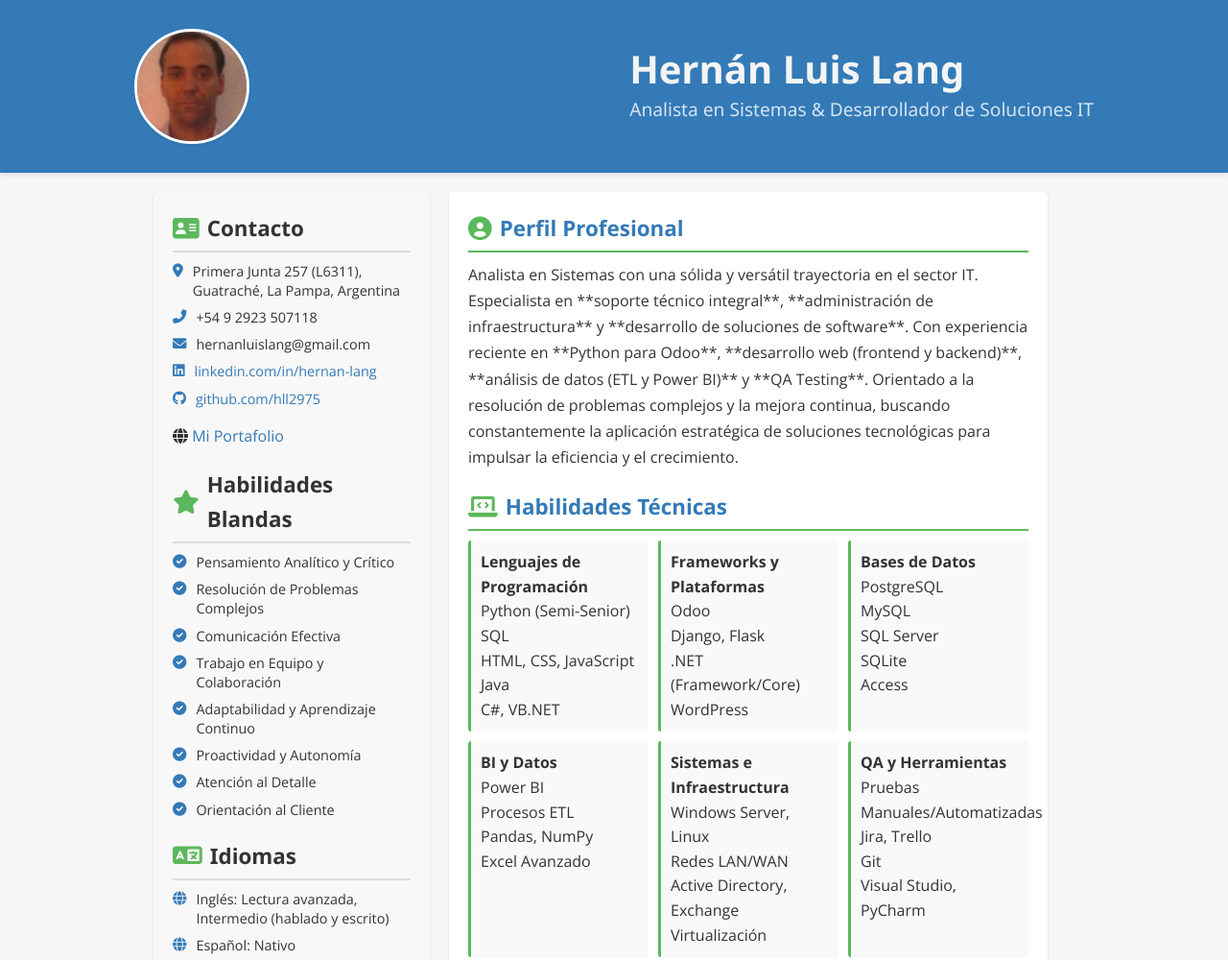
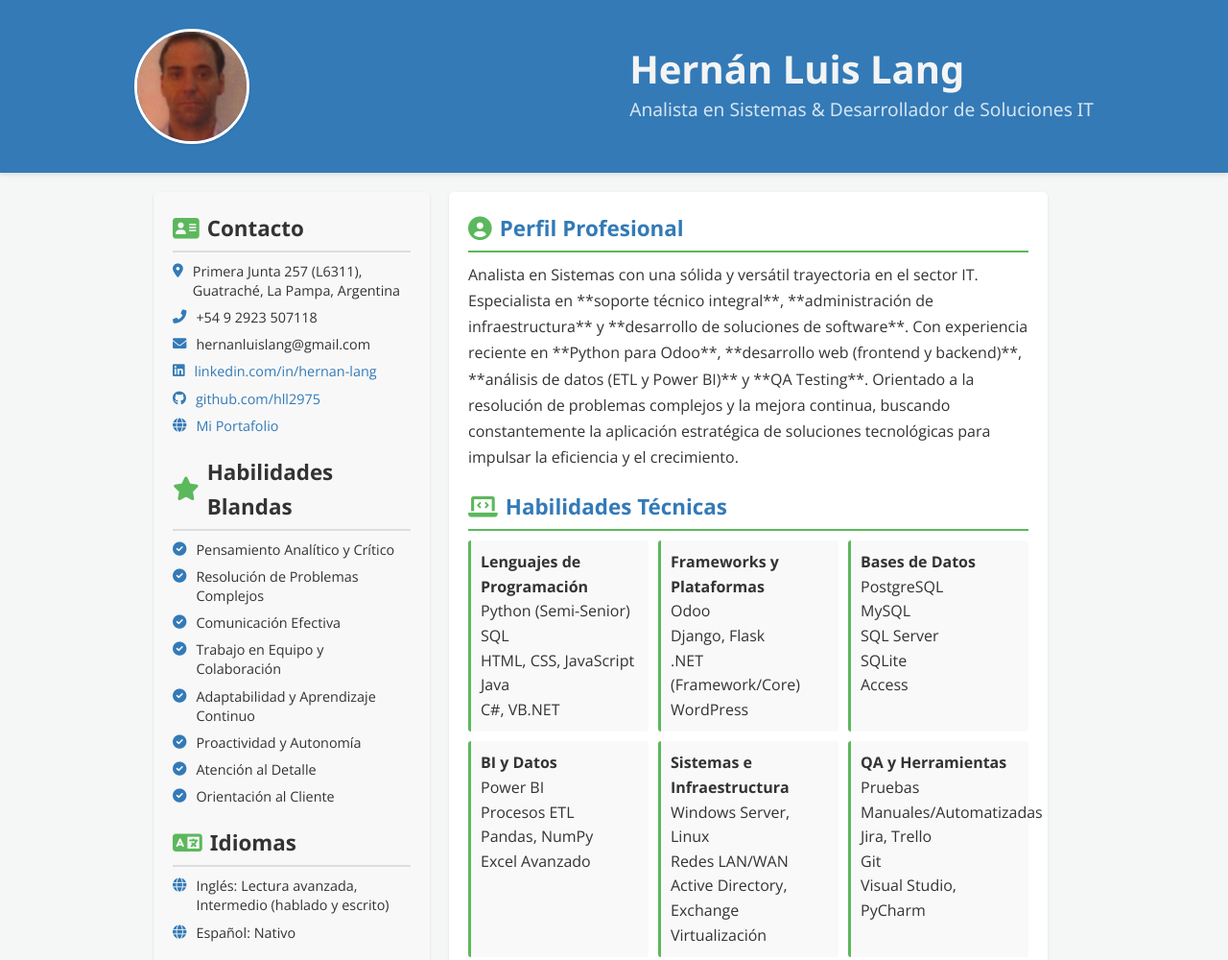
Before and after one commit to hernan2975/M-Hoja-de-Vida-, a plain HTML site: page index.html in a window 1280 px wide. Shown: the top 1000 px of the page at 96% size. Drawn offline with nearby package versions, Linux system fonts and the light colour scheme; a web font is replaced by a local one.

Commit message:
Update index.html

```diff
--- a/index.html
+++ b/index.html
@@ -32,7 +32,7 @@
                     <li><i class="fas fa-envelope"></i> hernanluislang@gmail.com</li>
                     <li><i class="fab fa-linkedin"></i> <a href="https://www.linkedin.com/in/hernan-lang" target="_blank">linkedin.com/in/hernan-lang</a></li>
                     <li><i class="fab fa-github"></i> <a href="https://github.com/hll2975" target="_blank">github.com/hll2975</a></li>
-                    <li></li><i class="fas fa-globe"></i> <a href="https://hernan2975.github.io/M-Portafolio-/#home" target="_blank">Mi Portafolio</a> </li>
+                    <li><i class="fas fa-globe"></i> <a href="https://hernan2975.github.io/M-Portafolio-/#home" target="_blank">Mi Portafolio</a></li>
                 </ul>
             </section>
 
```
